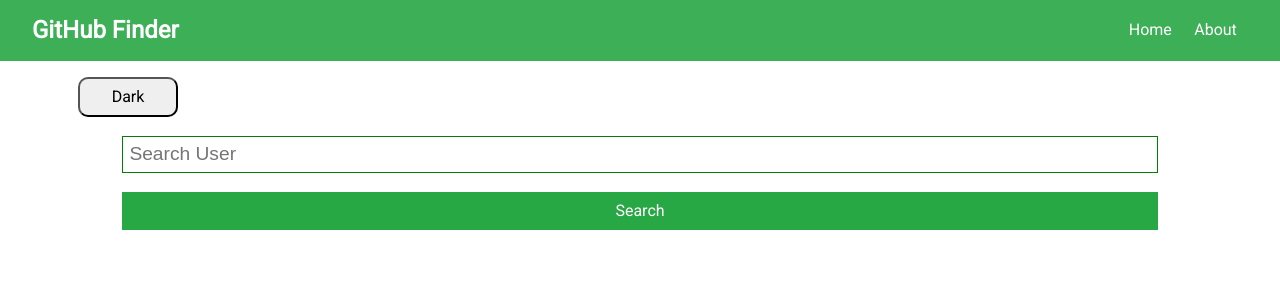
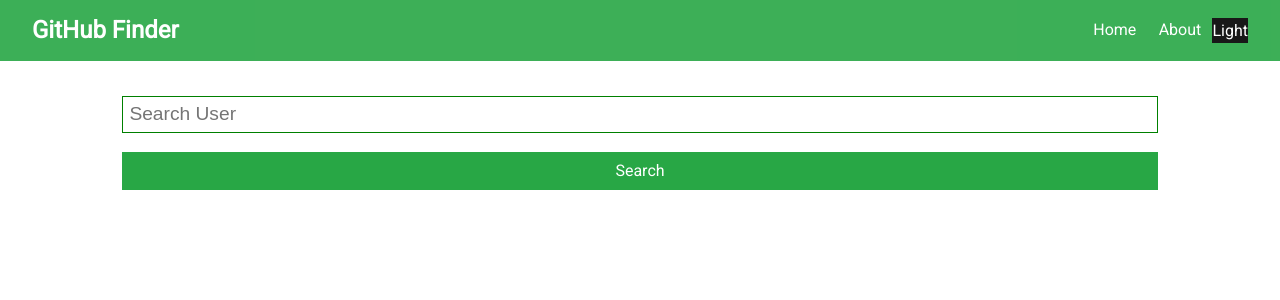
Before and after one commit to ToLinh2004/midterm3, a React (Create React App) app: page / in a window 1280 px wide. Shown: the top 300 px of the page. Built offline with nearby package versions, Linux system fonts and the light colour scheme.

Commit message:
Implement Dark theme / Light theme mechanic

```diff
--- a/src/App.js
+++ b/src/App.js
@@ -1,20 +1,14 @@
-import React, { useState } from "react";
+import React from "react";
 import { BrowserRouter as Router } from "react-router-dom";
 import "./App.css";
 import Home from "./components/layout/Home";
 import Navbar from "./components/layout/Navbar";
 const App = () => {
-  const [isDarkMode, setIsDarkMode] = useState(false);
-const handleThem= ()=>{
-  setIsDarkMode(!isDarkMode);
-}
+
   return (
-    <div className="App"  style={{
-      backgroundColor: isDarkMode ? 'black' : 'white',
-    }}>
+    <div className="App">
       <Router>
         <Navbar />
-      <button onClick={handleThem} style={{borderRadius:'10px',height:'40px',width:'100px',marginRight:'80%'}}>{isDarkMode ? 'Light' : 'Dark'}</button>
         <Home />
       </Router>
     </div>
--- a/src/components/layout/Navbar.js
+++ b/src/components/layout/Navbar.js
@@ -1,6 +1,12 @@
 import React from "react";
+import {useState} from "react";
 import { Link } from "react-router-dom";
 const Navbar = () => {
+  const [isDarkMode, setIsDarkMode] = useState(false);
+  const handleTheme = () => {
+    document.body.className = isDarkMode ? 'bg-light' : 'bg-dark';
+    setIsDarkMode(!isDarkMode);
+  };
   return (
     <nav className="navbar bg-success">
       <h1>
@@ -10,6 +16,7 @@
         <li>
           <Link to="/">Home</Link>
           <Link to="/about">About</Link>
+      <button  onClick={handleTheme} style={{border:'none',backgroundColor:'black',color:'white'}}>{isDarkMode ? 'Dark' : 'Light'}</button>
         </li>
       </ul>
     </nav>
```
Also changed, not shown: src/components/users/User.js (+2 -6 lines).
